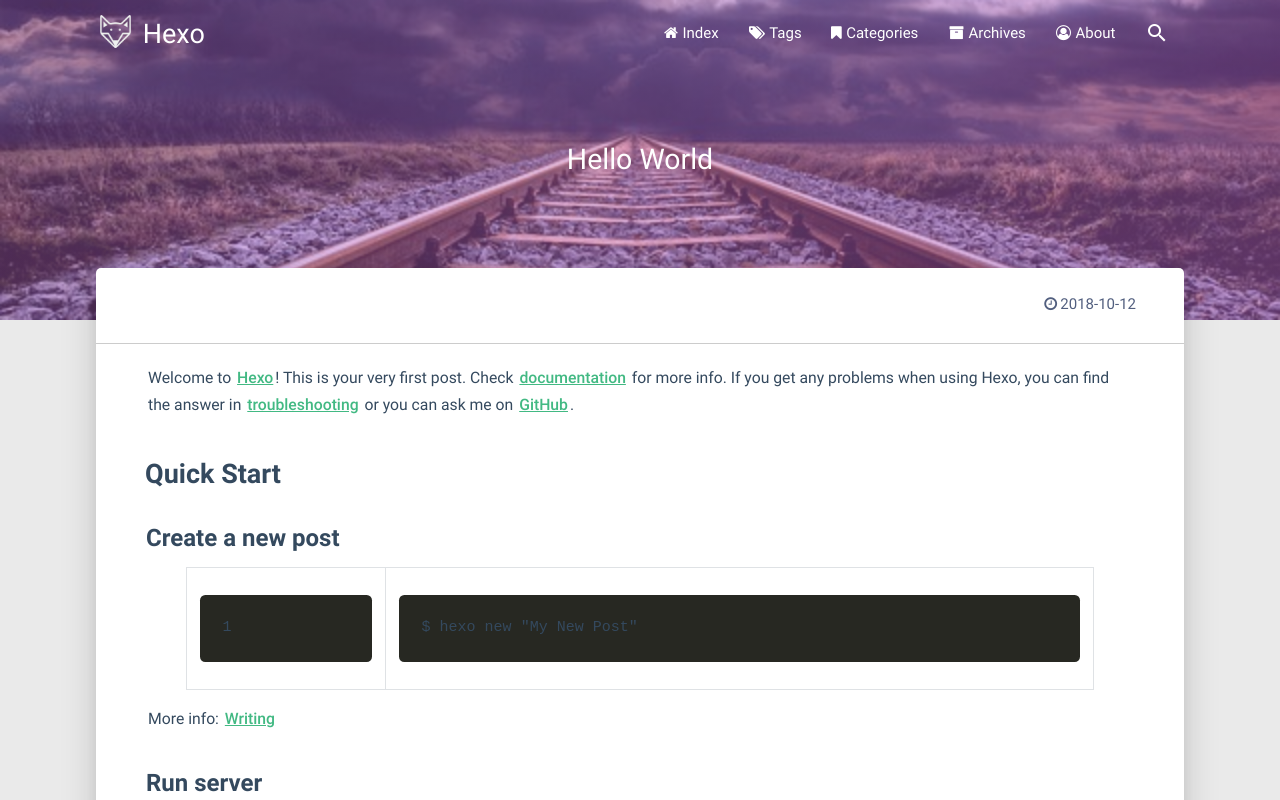
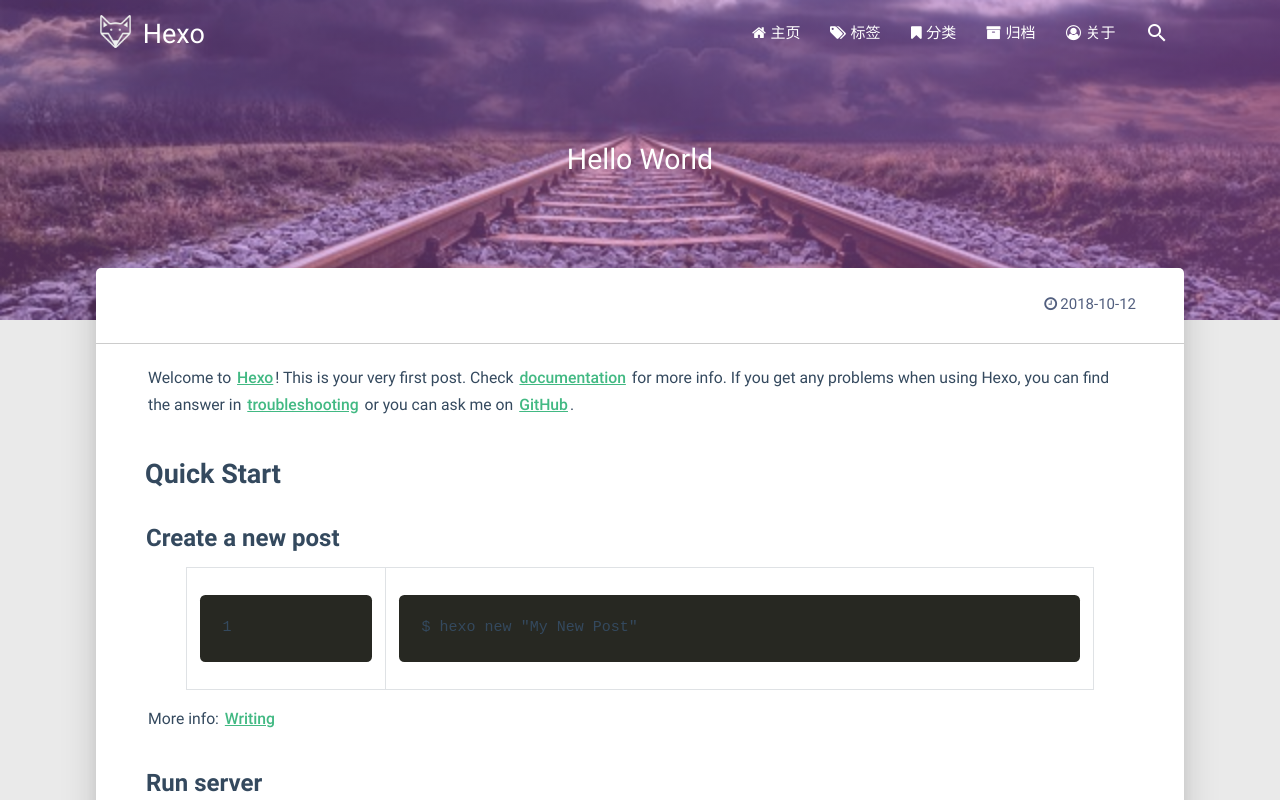
Before and after one commit to kexianqun/kexianqun.github.io, a plain HTML site: page 2018/10/12/hello-world/index.html in a window 1280 px wide. Shown: the top 800 px of the page. Drawn offline with Linux system fonts and the light colour scheme; no server answers.

Commit message:
Site updated: 2018-10-12 19:15:32

```diff
--- a/2018/10/12/hello-world/index.html
+++ b/2018/10/12/hello-world/index.html
@@ -49,7 +49,7 @@
 
             <i class="fa fa-home"></i>
 
-            <span>Index</span>
+            <span>主页</span>
         </a>
     </li>
 
@@ -58,7 +58,7 @@
 
             <i class="fa fa-tags"></i>
 
-            <span>Tags</span>
+            <span>标签</span>
         </a>
     </li>
 
@@ -67,7 +67,7 @@
 
             <i class="fa fa-bookmark"></i>
 
-            <span>Categories</span>
+            <span>分类</span>
         </a>
     </li>
 
@@ -76,7 +76,7 @@
 
             <i class="fa fa-archive"></i>
 
-            <span>Archives</span>
+            <span>归档</span>
         </a>
     </li>
 
@@ -85,7 +85,7 @@
 
             <i class="fa fa-user-circle-o"></i>
 
-            <span>About</span>
+            <span>关于</span>
         </a>
     </li>
 
@@ -118,7 +118,7 @@
 
                 <i class="fa fa-fw fa-home"></i>
 
-                Index
+                主页
             </a>
         </li>
 
@@ -127,7 +127,7 @@
 
                 <i class="fa fa-fw fa-tags"></i>
 
-                Tags
+                标签
             </a>
         </li>
 
@@ -136,7 +136,7 @@
 
                 <i class="fa fa-fw fa-bookmark"></i>
 
-                Categories
+                分类
             </a>
         </li>
 
@@ -145,7 +145,7 @@
 
                 <i class="fa fa-fw fa-archive"></i>
 
-                Archives
+                归档
             </a>
         </li>
 
@@ -154,7 +154,7 @@
 
                 <i class="fa fa-fw fa-user-circle-o"></i>
 
-                About
+                关于
             </a>
         </li>
 
```
Also changed, not shown: archives/2018/10/index.html (+10 -10 lines), archives/2018/index.html (+10 -10 lines), archives/index.html (+10 -10 lines), index.html (+10 -10 lines).
